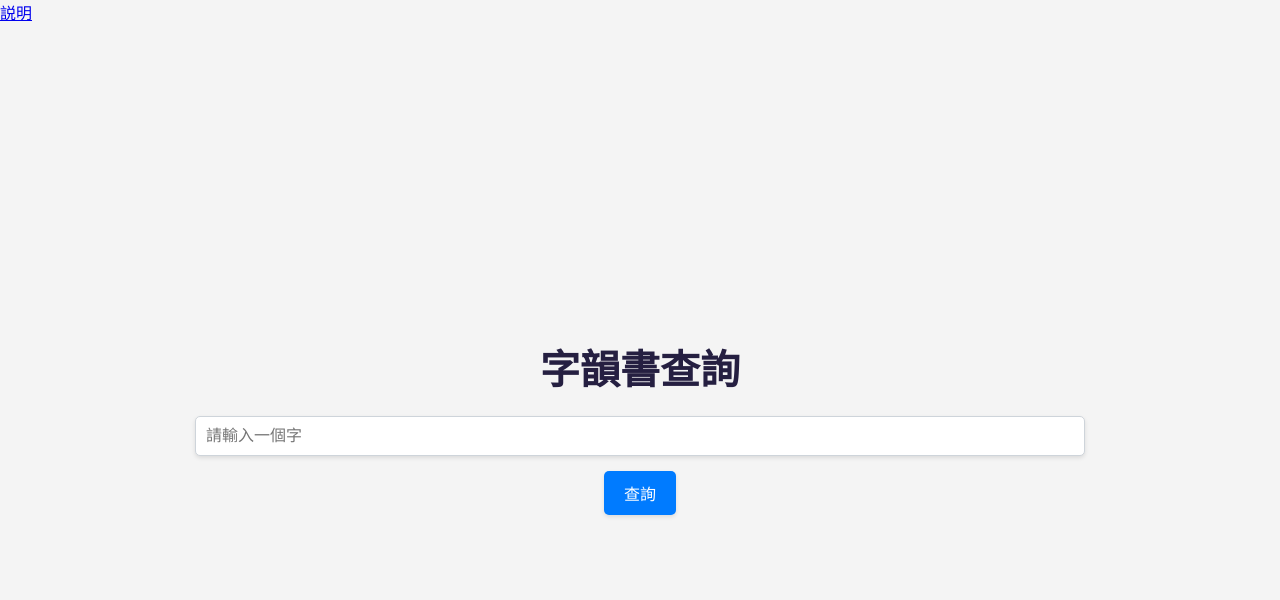
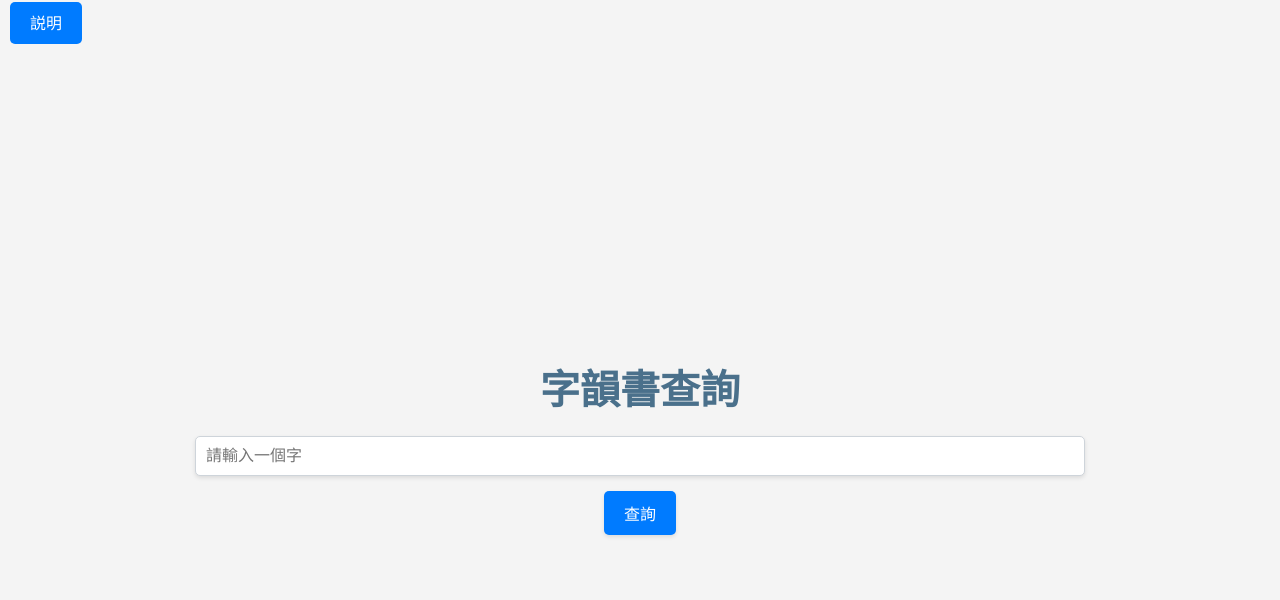
Before and after one commit to zhaoyingda98/zhaoyingda98.github.io, a plain HTML site: page index.html in a window 1280 px wide. Drawn offline with Linux system fonts and the light colour scheme.

Commit message:
Update style.css

```diff
--- a/style.css
+++ b/style.css
@@ -3,6 +3,27 @@ body {
   margin: 0;
   padding: 0;
   background-color: #f4f4f4;
+}
+
+.header {
+  padding: 10px;
+  background-color: #f4f4f4;
+}
+
+.explanation-button {
+  padding: 10px 20px;
+  font-size: 1em;
+  border: none;
+  border-radius: 5px;
+  background-color: #007bff;
+  color: #fff;
+  text-decoration: none;
+  cursor: pointer;
+}
+
+.explanation-button:hover {
+  background-color: #0056b3;
+  box-shadow: 0 4px 8px rgba(0, 0, 0, 0.2);  /* 鼠标悬停时的样式 */
 }
 
 .container {
@@ -18,7 +39,7 @@ h1 {
   font-size: 2.5em;
   text-align: center;
   margin-bottom: 20px;
-  color: #251F41;
+  color: #4A708B;
 }
 
 #inputWord {
@@ -57,6 +78,7 @@ button:hover {
   background-color: #f4f4f4;
   box-shadow: 0 0px 0px rgba(0, 0, 0, 0);
 }
+
 /* 表格样式 */
 table {
   width: 100%;
@@ -70,7 +92,7 @@ th {
   color: #333;
   padding: 8px;
   border: 1px solid #ccc;
-  white-space: nowrap
+  white-space: nowrap;
 }
 
 /* 表格单元格样式 */
```
